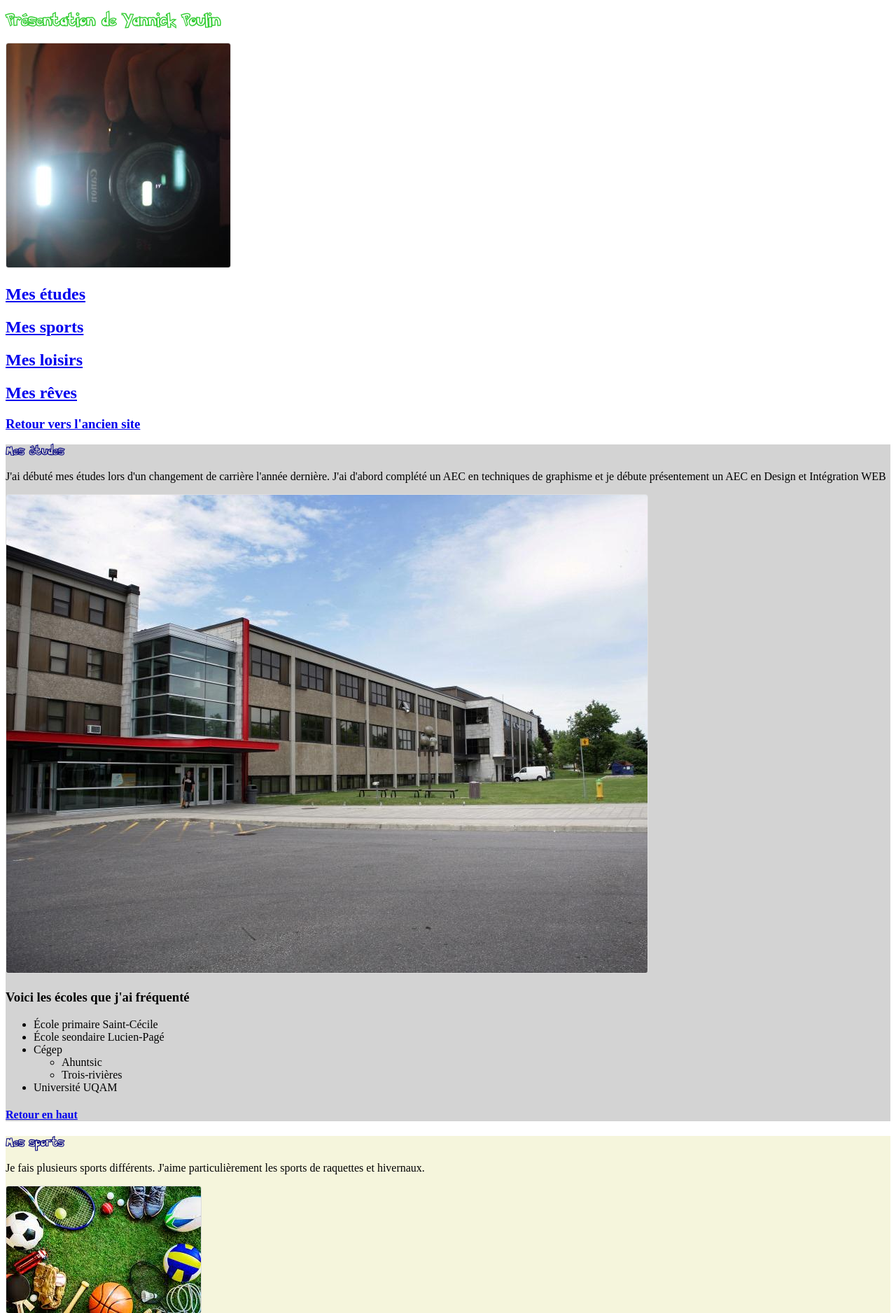
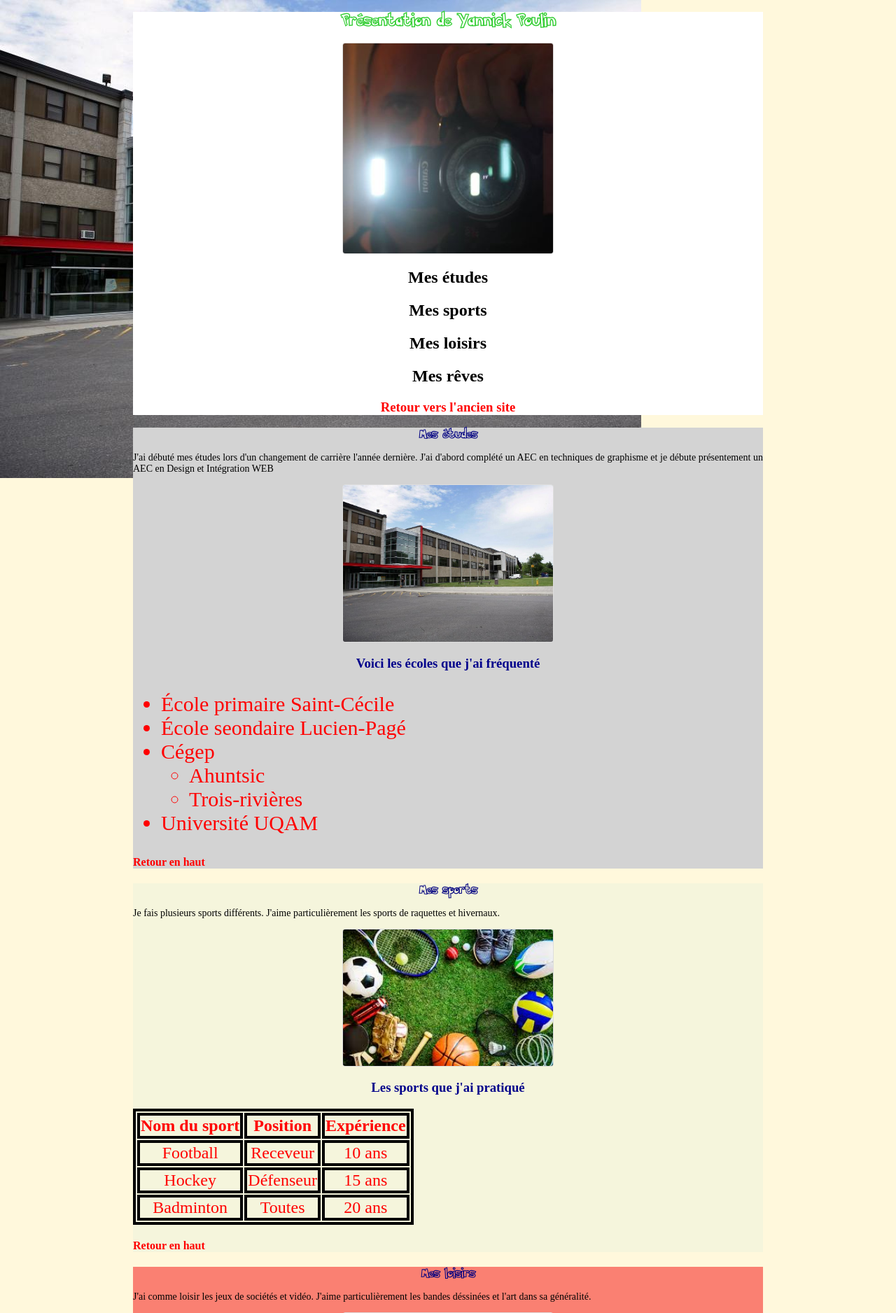
Before and after one commit to Herbapoux/Herbapoux, a PHP site: page /OnePageClasses.html in a window 1280 px wide. Shown: the top 1876 px of the page at 70% size. Run offline with PHP 8.4, Linux system fonts and the light colour scheme.

Commit message:
changement

```diff
--- a/JeMePresente_v2/CSS/style.css
+++ b/JeMePresente_v2/CSS/style.css
@@ -43,13 +43,13 @@ p {
 }
 
 a {
-    color: deepskyblue;
+    color: red;
     text-decoration: none;
     text-align: center;
 }
 
 a:visited {
-    color: darkblue;
+    color: yellow;
     text-decoration: none;
 }
 
--- a/JeMePresente_v2/CSS/styleClasses.css
+++ b/JeMePresente_v2/CSS/styleClasses.css
@@ -8,14 +8,16 @@
     src: url("Font/Exo2Bold.woff");
 }
 
-#RetourEnHaut {background-color: white;}
+#RetourEnHaut {
+    background-color: white;
+    text-align: center;
+}
 
 #etudes {background-color: lightgray;}
 
 #sports {background-color: beige;}
 
 #loisirs {background-color: salmon;}
-
 
 #reves {background-color: aquamarine;}
 
@@ -29,3 +31,5 @@
 h1 {
     font-family: PokemonPolice;
 }
+
+.lien {color: black}
--- a/JeMePresente_v2/OnePageClasses.html
+++ b/JeMePresente_v2/OnePageClasses.html
@@ -8,17 +8,18 @@ Le 15 mars 2019 -->
 <head>
     <meta charset="UTF-8">
     <title>Page de la présentation de Yannick Poulin</title>
-    <link rel="stylesheet" href="CSS/styleClasses.css">
+    <link rel="stylesheet" type="text/css" href="CSS/style.css">
+    <link rel="stylesheet" type="text/css" href="CSS/styleClasses.css">
 </head>
 
 <body>
     <section id="RetourEnHaut">
         <h1 class="GrosTitre"> Présentation de Yannick Poulin</h1>
         <img src="img/Moi et Canon.jpg" class="BelleImage" alt="Image de moi" title="Canon et moi"/>
-        <h2><a href="#etudes">Mes études</a></h2>
-        <h2><a href="#sports">Mes sports</a></h2>
-        <h2><a href="#loisirs">Mes loisirs</a></h2>
-        <h2><a href="#reves">Mes rêves</a></h2>
+        <h2><a class="lien" href="#etudes">Mes études</a></h2>
+        <h2><a class="lien" href="#sports">Mes sports</a></h2>
+        <h2><a class="lien" href="#loisirs">Mes loisirs</a></h2>
+        <h2><a class="lien" href="#reves">Mes rêves</a></h2>
         <h3><a href="index.html">Retour vers l'ancien site</a></h3>
     </section>
 
```
